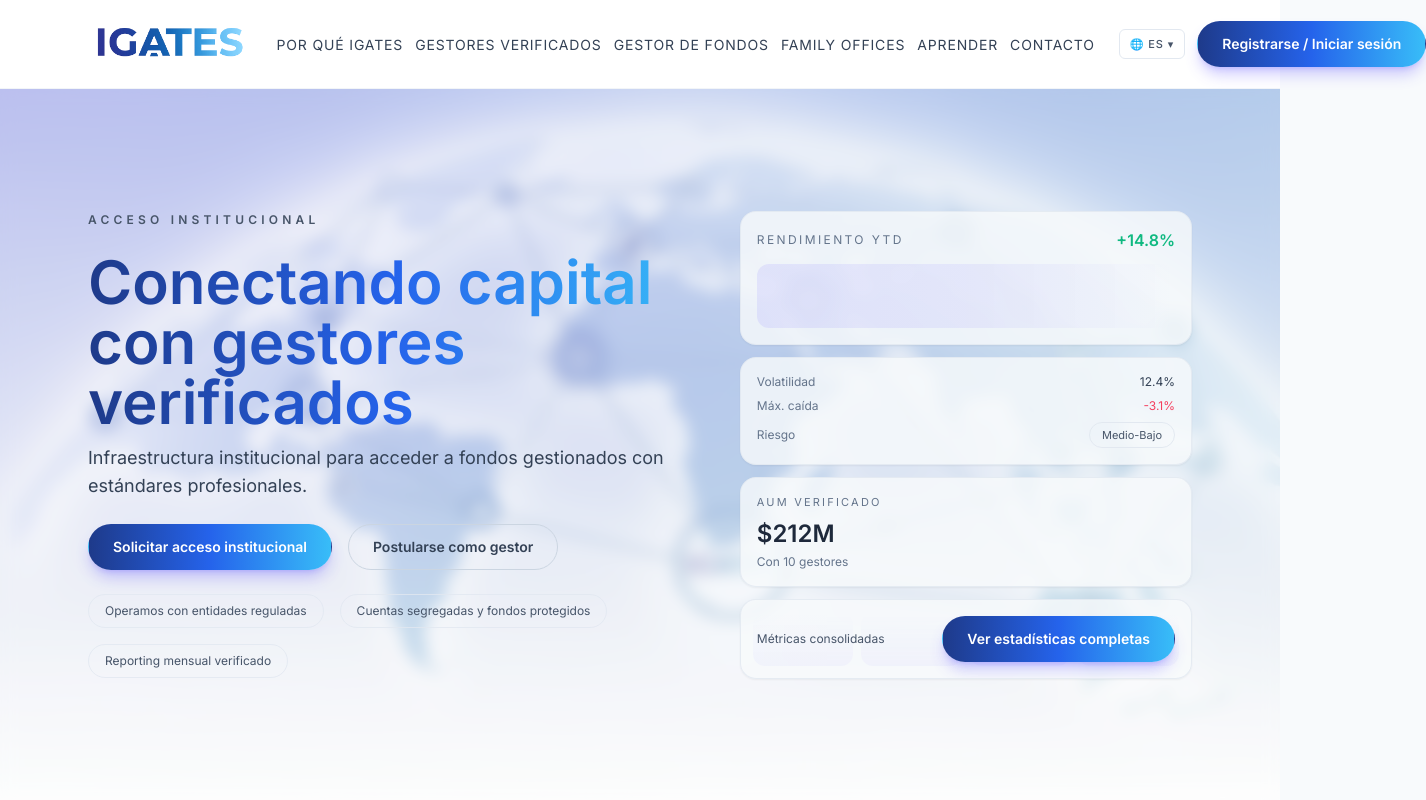
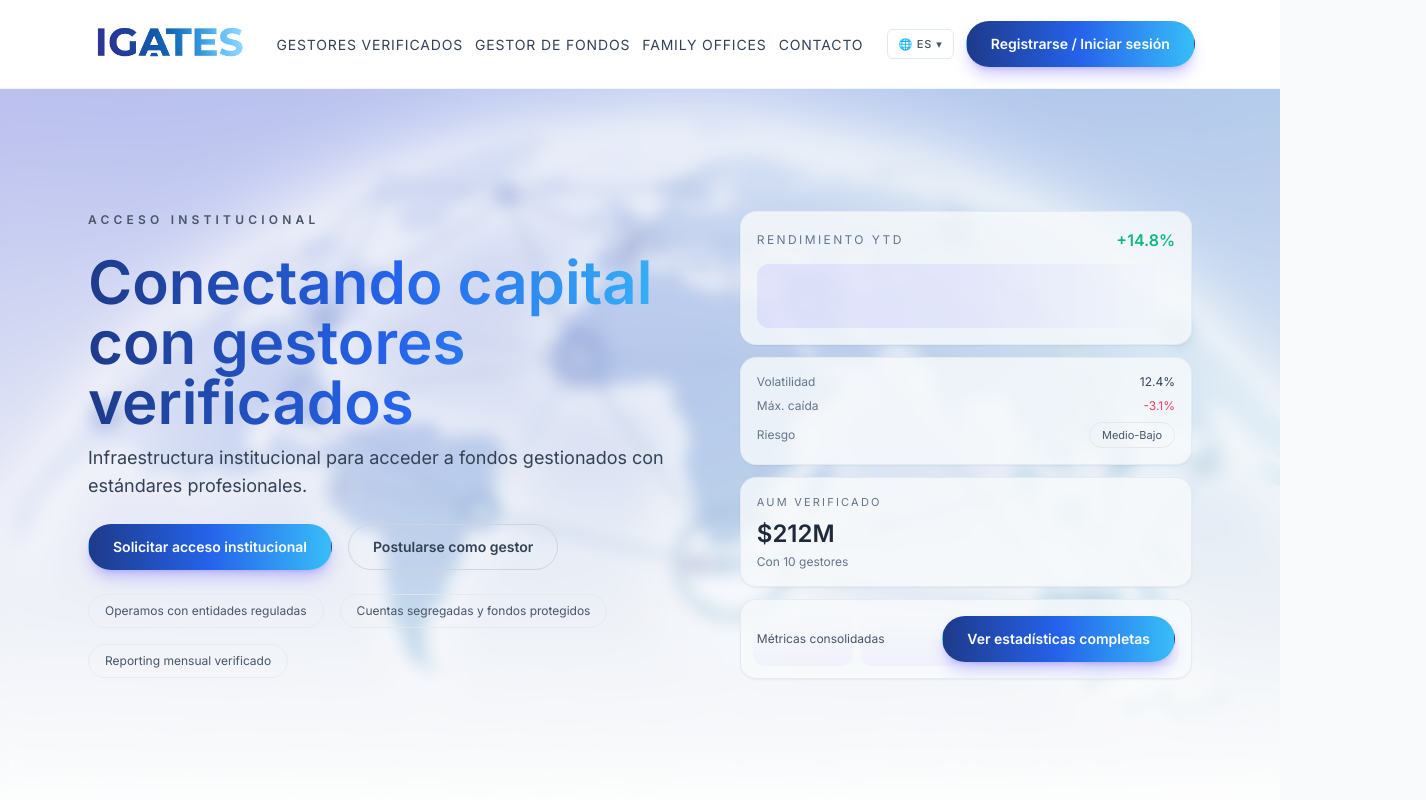
Before and after one commit to Juanherrera-123/Fund_Connect, a Next.js app: page / in a window 1280 px wide. Shown: the top 800 px of the page, 1426 px wide, since content can reach past the window. Built offline with nearby package versions, Linux system fonts and the light colour scheme.

Commit message:
Remove Learn and Why IGATES nav links

```diff
--- a/src/components/Navbar.tsx
+++ b/src/components/Navbar.tsx
@@ -49,9 +49,6 @@ export function Navbar() {
           />
         </Link>
         <nav className="hidden flex-1 items-center justify-center gap-3 whitespace-nowrap text-[14px] uppercase tracking-[0.06em] text-slate-700 lg:flex">
-          <Link href="/#why" data-i18n="navWhy">
-            Why IGATES
-          </Link>
           <Link href="/gestores-verificados" data-i18n="navVerifiedManagers">
             Gestores Verificados
           </Link>
@@ -60,9 +57,6 @@ export function Navbar() {
           </Link>
           <Link href="/family-offices" data-i18n="navFamily">
             Family Offices
-          </Link>
-          <Link href="/#learn" data-i18n="navLearn">
-            Learn
           </Link>
           <Link href="/#contact" data-i18n="navContact">
             Contact
```
